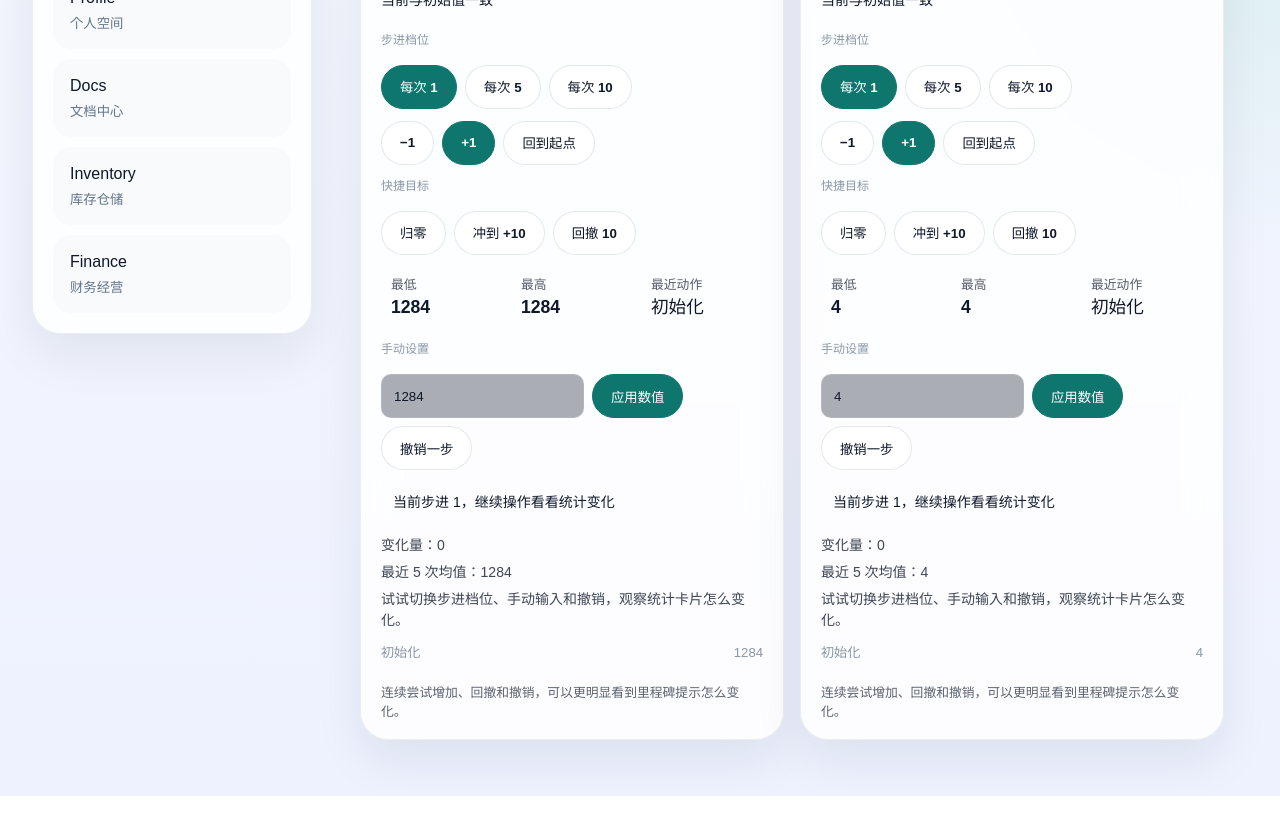
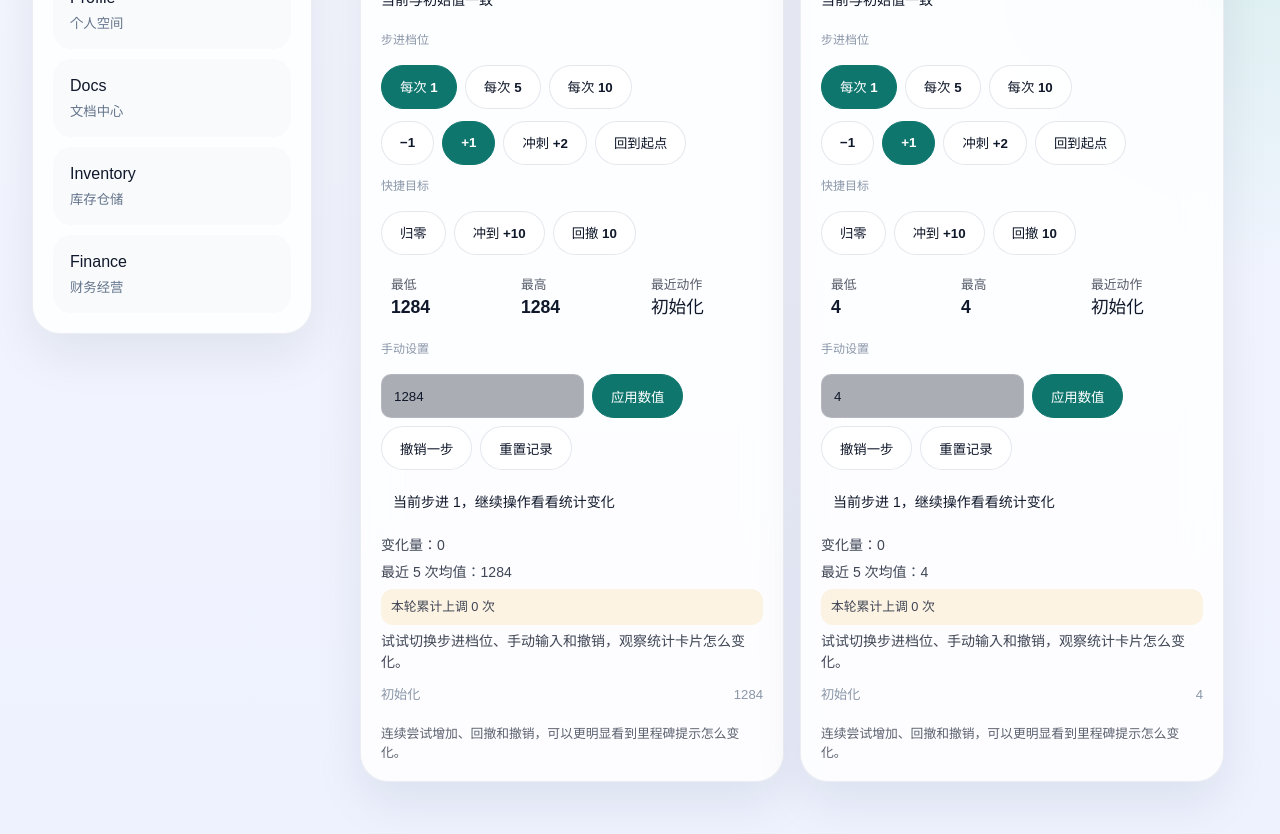
Before and after one commit to duwenbin0316/react-projects-4-route-analyze, a React (Vite) app in the folder react-router5-demo/: page /dashboard/overview in a window 1280 px wide. Shown: the part 1100-1934 px from the top of the page. Before the commit the page ends 1896 px from the top, so only its background shows below. Built offline with nearby package versions, Linux system fonts and the light colour scheme.

Commit message:
feat: tweak counter card interactions

```diff
--- a/react-router5-demo/src/components/CounterCard.jsx
+++ b/react-router5-demo/src/components/CounterCard.jsx
@@ -20,6 +20,12 @@ const inputStyle = {
   background: 'rgba(15, 23, 42, 0.35)',
   color: 'inherit',
 }
+const streakStyle = {
+  padding: '8px 10px',
+  borderRadius: '12px',
+  background: 'rgba(245, 158, 11, 0.14)',
+  fontSize: '0.8rem',
+}
 
 function CounterCard({ title = '计数器示例', initial = 0 }) {
   const [count, setCount] = useState(initial)
@@ -37,6 +43,9 @@ function CounterCard({ title = '计数器示例', initial = 0 }) {
   const lastSnapshot = history[1]
   const averageValue = Math.round(history.reduce((sum, item) => sum + item.value, 0) / history.length)
   const reachedMilestone = delta !== 0 && Math.abs(delta) % 10 === 0
+  const increaseStreak = history.reduce((streak, item) => (
+    item.label.startsWith('增加') ? streak + 1 : streak
+  ), 0)
   const highlightMessage = count === bounds.max && count !== initial
     ? `已刷新最高值 ${bounds.max}`
     : count === bounds.min && count !== initial
@@ -51,8 +60,6 @@ function CounterCard({ title = '计数器示例', initial = 0 }) {
       : reachedMilestone
         ? 'rgba(99, 102, 241, 0.18)'
         : 'rgba(255, 255, 255, 0.05)'
-
-  console.log(count, initial, delta, bounds, history, draftValue, step, stepOptions, reachedMilestone, highlightMessage, highlightTone)
 
   const applyCount = (nextCount, label) => {
     setCount(nextCount)
@@ -87,6 +94,14 @@ function CounterCard({ title = '计数器示例', initial = 0 }) {
     }
 
     applyCount(lastSnapshot.value, `撤销到 ${lastSnapshot.value}`)
+  }
+
+  const resetSession = () => {
+    setCount(initial)
+    setStep(1)
+    setBounds({ min: initial, max: initial })
+    setHistory([{ label: '重新开始', value: initial }])
+    setDraftValue(`${initial}`)
   }
 
   return (
@@ -130,6 +145,7 @@ function CounterCard({ title = '计数器示例', initial = 0 }) {
       <div style={rowStyle}>
         <button className="ghost-button" onClick={() => applyCount(count - step, `减少 ${step}`)} type="button">−{step}</button>
         <button className="solid-button" onClick={() => applyCount(count + step, `增加 ${step}`)} type="button">+{step}</button>
+        <button className="ghost-button" onClick={() => applyCount(count + step * 2, `冲刺 +${step * 2}`)} type="button">冲刺 +{step * 2}</button>
         <button className="ghost-button" onClick={() => jumpTo(initial)} disabled={count === initial} type="button">回到起点</button>
       </div>
       <div style={sectionStyle}>
@@ -160,10 +176,16 @@ function CounterCard({ title = '计数器示例', initial = 0 }) {
           <input
             value={draftValue}
             onChange={(event) => setDraftValue(event.target.value)}
+            onKeyDown={(event) => {
+              if (event.key === 'Enter') {
+                commitDraftValue()
+              }
+            }}
             style={inputStyle}
           />
           <button className="solid-button" onClick={commitDraftValue} type="button">应用数值</button>
           <button className="ghost-button" onClick={revertLastChange} disabled={!lastSnapshot} type="button">撤销一步</button>
+          <button className="ghost-button" onClick={resetSession} type="button">重置记录</button>
         </div>
       </div>
       <div
@@ -179,6 +201,7 @@ function CounterCard({ title = '计数器示例', initial = 0 }) {
       <div style={{ display: 'grid', gap: '6px', fontSize: '0.875rem', opacity: 0.8 }}>
         <div>变化量：{formattedDelta}</div>
         <div>最近 5 次均值：{averageValue}</div>
+        <div style={streakStyle}>本轮累计上调 {increaseStreak} 次</div>
         <div>试试切换步进档位、手动输入和撤销，观察统计卡片怎么变化。</div>
       </div>
       <div style={{ display: 'grid', gap: '6px', fontSize: '0.8rem', opacity: 0.75 }}>
```
